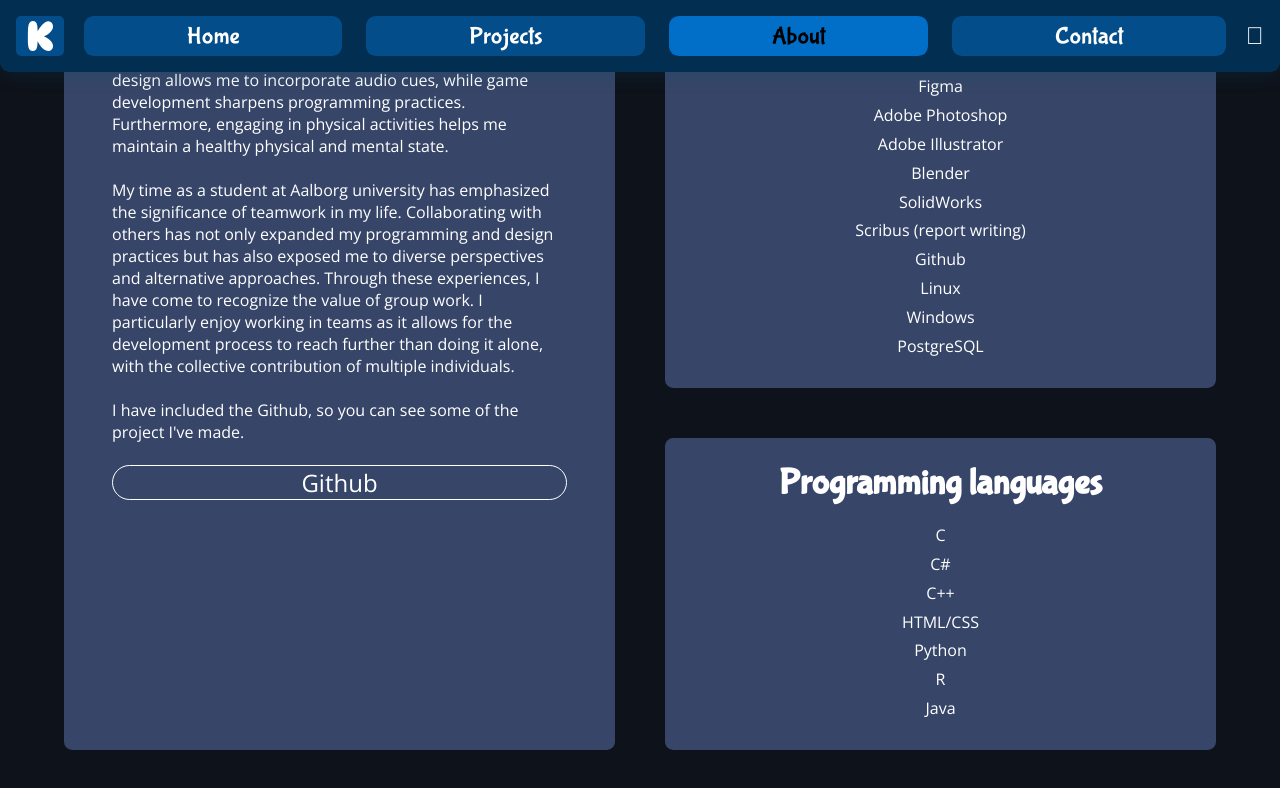
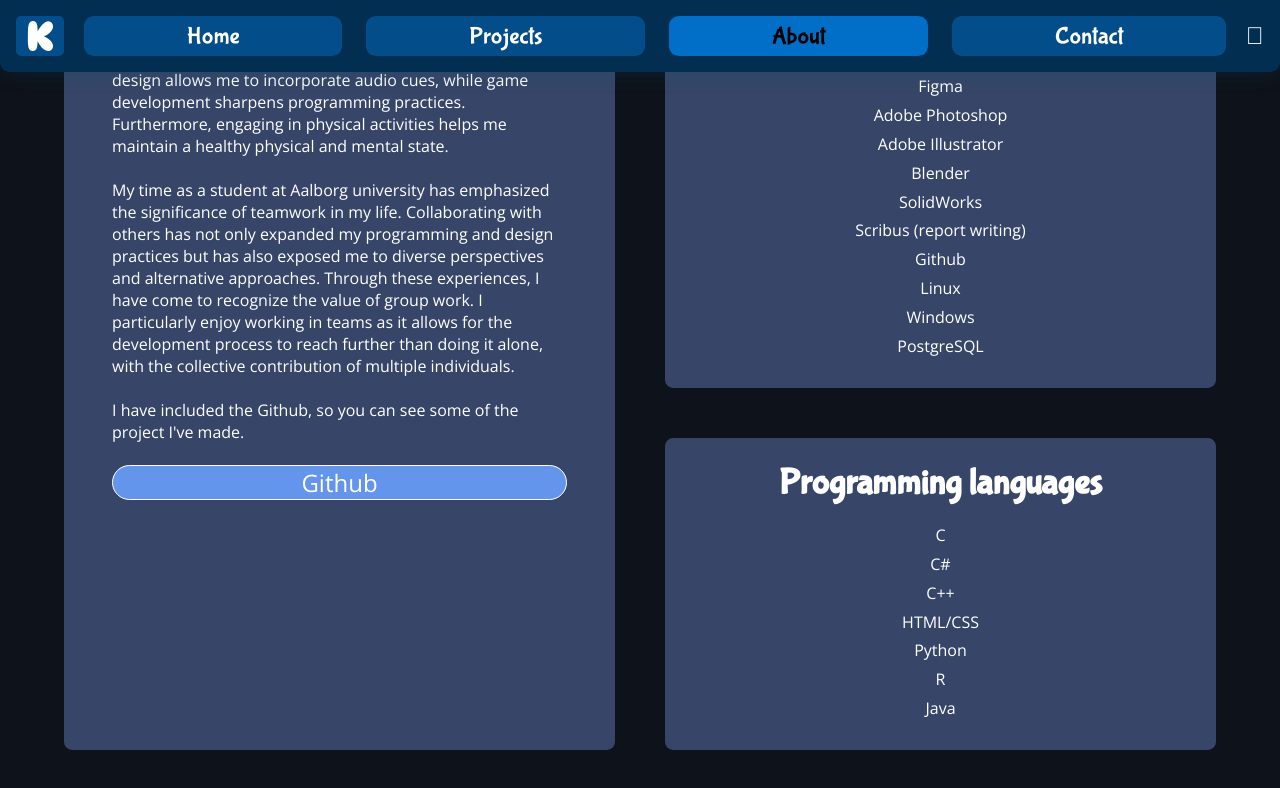
Before and after one commit to eske4/my-site, an Angular app: page /About in a window 1280 px wide. In both pictures the pointer is over the link "Github". Shown: the part 575-1363 px from the top of the page. Built offline with nearby package versions, Linux system fonts and the light colour scheme.

Commit message:
hover effects added

```diff
--- a/src/app/about/about.component.scss
+++ b/src/app/about/about.component.scss
@@ -105,6 +105,10 @@ a {
   text-decoration: none;
 }
 
+a:hover{
+  background-color: #6495ed;
+}
+
 @media screen and (max-width: 1234px) {
   .me {
     grid-template-columns: 1fr;
--- a/src/app/home/home.component.scss
+++ b/src/app/home/home.component.scss
@@ -44,6 +44,10 @@
         text-decoration: none;
         border-radius: 69px;
     }
+
+    a:hover{
+      background-color: #6495ed;
+    }
     .social-icons
     {
         display: flex;
```
